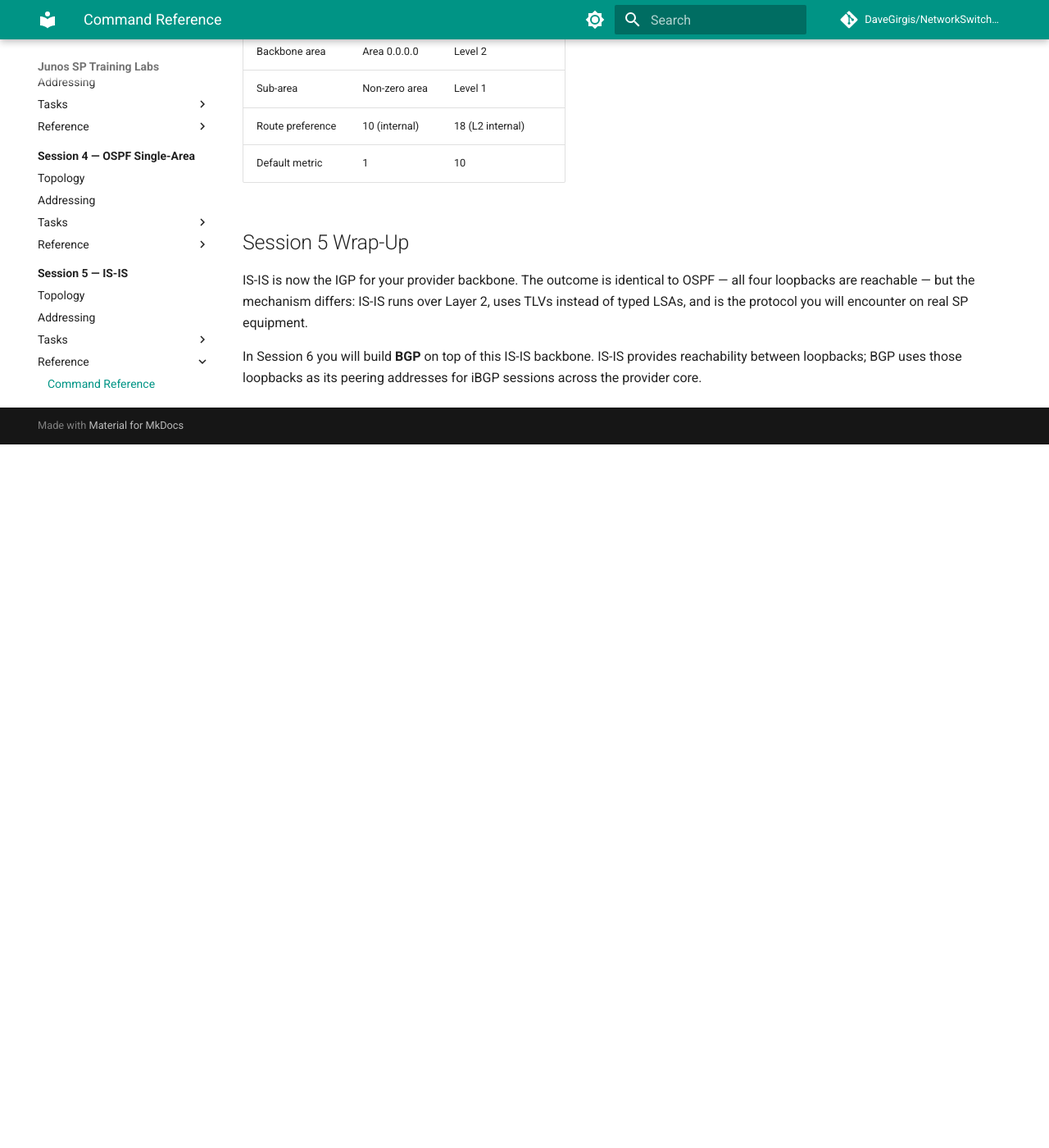
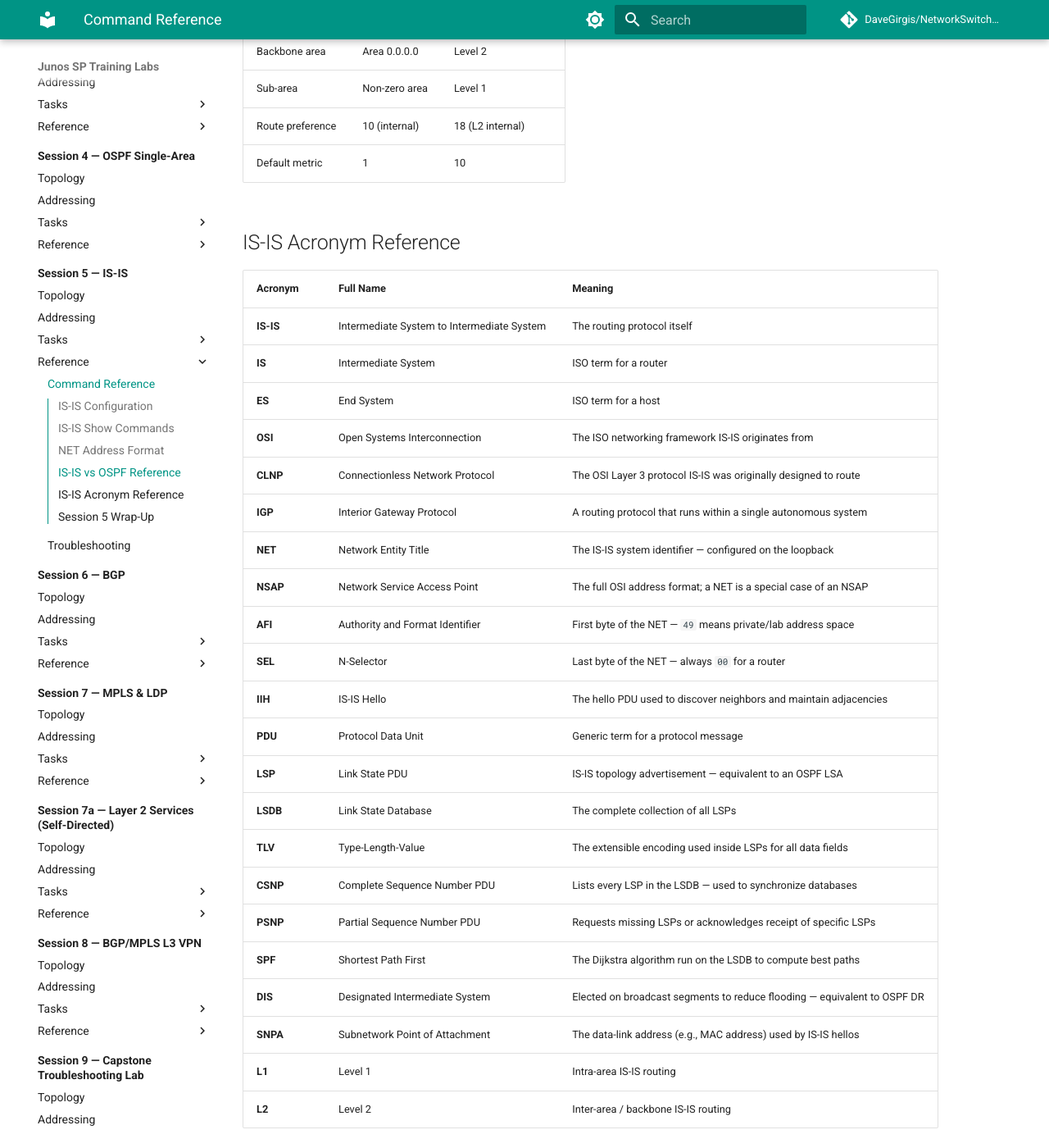
Before and after one commit to DaveGirgis/NetworkSwitchLab-JUNOS, an MkDocs documentation site: the page built from docs/session5/reference/commands.md, in a window 1280 px wide and 1400 px high, scrolled down 1635 px. Shown: the whole window at 82% size. Built offline with MkDocs 1.6.1 and Material for MkDocs 9.7.7, drawn with Linux system fonts in a browser that asks for light colours; comment, search, counter and statistics services are not loaded; before the commit the page ends 2177 px from its top, so only the background shows below that.

Commit message:
Add IS-IS protocol overview and acronym reference to Session 5
index.md: adds IS-IS Protocol Overview section covering origins (ISO/OSI/CLNP,
RFC 1195 Integrated IS-IS), IIH/LSP/CSNP/SPF operation, L1 vs L2 levels,
TLV extensibility, and DIS election.

commands.md: adds IS-IS Acronym Reference table defining 22 terms
(IS, ES, NET, NSAP, AFI, SEL, IIH, PDU, LSP, LSDB, TLV, CSNP, PSNP,
SPF, DIS, SNPA, L1, L2, OSI, CLNP, IGP, IS-IS).

Co-Authored-By: Claude Sonnet 4.6 <noreply@anthropic.com>

```diff
--- a/docs/session5/index.md
+++ b/docs/session5/index.md
@@ -14,6 +14,42 @@ By the end of this session you will be able to:
 
 - Session 4 complete — OSPF running on PE1, P1, P2, PE2 with full loopback reachability
 - The `JNCIS-SP-Core` GNS3 project is open and all four nodes are running
+
+## IS-IS Protocol Overview
+
+IS-IS (Intermediate System to Intermediate System) was designed by the **ISO** (International Organization for Standardization) as the routing protocol for **OSI** (Open Systems Interconnection) networks. In the OSI model, a router is called an **Intermediate System (IS)** and a host is called an **End System (ES)** — hence the name.
+
+Originally, IS-IS was built to route **CLNP** (Connectionless Network Protocol), the OSI equivalent of IP. In 1990, **RFC 1195** extended IS-IS to also carry IP routing information, creating what is commonly called **Integrated IS-IS**. This is the version used in all modern SP networks and on Junos.
+
+### How IS-IS Works
+
+IS-IS is a **link-state** protocol, which means every router builds a complete map of the network and runs **SPF** (Shortest Path First — the Dijkstra algorithm) locally to compute the best path to each destination. The same fundamental mechanism as OSPF, but with different packet types and addressing.
+
+The protocol operates in three steps:
+
+1. **Adjacency formation** — routers send **IIH** (IS-IS Hello) PDUs on each interface to discover neighbors and negotiate hold timers. IS-IS hellos carry **SNPA** (Subnetwork Point of Attachment) addresses — the MAC address on Ethernet — rather than IP addresses. This is why IS-IS runs at Layer 2.
+
+2. **LSP flooding** — once adjacent, each router generates an **LSP** (Link State PDU) describing its links and reachable prefixes. LSPs are flooded to all routers in the level. The collection of all LSPs forms the **LSDB** (Link State Database). **CSNP** (Complete Sequence Number PDU) and **PSNP** (Partial Sequence Number PDU) messages keep the LSDB synchronized.
+
+3. **SPF computation** — each router independently runs SPF on its LSDB copy to build a shortest-path tree and install routes.
+
+### IS-IS Levels
+
+IS-IS uses two routing levels instead of OSPF-style areas:
+
+| Level | Scope | Equivalent in OSPF |
+|-------|-------|-------------------|
+| **Level 1 (L1)** | Intra-area routing | Non-backbone area |
+| **Level 2 (L2)** | Inter-area / backbone routing | Area 0.0.0.0 |
+| **L1/L2** | Both — connects L1 areas to the L2 backbone | ABR |
+
+In a simple SP backbone with no customer routing, only Level 2 is needed. This session disables Level 1 on all routers, making the backbone a flat Level 2 domain — the most common configuration in real ISP networks.
+
+### LSPs and TLVs
+
+IS-IS encodes all information inside LSPs using **TLV** (Type-Length-Value) fields. Each TLV carries a specific type of information: IP reachability, IS neighbors, area addresses, and so on. This extensible format is why IS-IS was straightforward to extend for MPLS traffic engineering and segment routing — new TLVs were simply defined without changing the base protocol.
+
+On broadcast (multi-access) segments, IS-IS elects a **DIS** (Designated Intermediate System) — equivalent to OSPF's DR — to reduce LSP flooding overhead. On point-to-point links (as used in this lab), no DIS election occurs.
 
 ## Why IS-IS Instead of OSPF?
 
--- a/docs/session5/reference/commands.md
+++ b/docs/session5/reference/commands.md
@@ -50,6 +50,33 @@ Derive System ID from loopback: pad each octet to 3 digits, concatenate, group i
 | Route preference | 10 (internal) | 18 (L2 internal) |
 | Default metric | 1 | 10 |
 
+## IS-IS Acronym Reference
+
+| Acronym | Full Name | Meaning |
+|---------|-----------|---------|
+| **IS-IS** | Intermediate System to Intermediate System | The routing protocol itself |
+| **IS** | Intermediate System | ISO term for a router |
+| **ES** | End System | ISO term for a host |
+| **OSI** | Open Systems Interconnection | The ISO networking framework IS-IS originates from |
+| **CLNP** | Connectionless Network Protocol | The OSI Layer 3 protocol IS-IS was originally designed to route |
+| **IGP** | Interior Gateway Protocol | A routing protocol that runs within a single autonomous system |
+| **NET** | Network Entity Title | The IS-IS system identifier — configured on the loopback |
+| **NSAP** | Network Service Access Point | The full OSI address format; a NET is a special case of an NSAP |
+| **AFI** | Authority and Format Identifier | First byte of the NET — `49` means private/lab address space |
+| **SEL** | N-Selector | Last byte of the NET — always `00` for a router |
+| **IIH** | IS-IS Hello | The hello PDU used to discover neighbors and maintain adjacencies |
+| **PDU** | Protocol Data Unit | Generic term for a protocol message |
+| **LSP** | Link State PDU | IS-IS topology advertisement — equivalent to an OSPF LSA |
+| **LSDB** | Link State Database | The complete collection of all LSPs |
+| **TLV** | Type-Length-Value | The extensible encoding used inside LSPs for all data fields |
+| **CSNP** | Complete Sequence Number PDU | Lists every LSP in the LSDB — used to synchronize databases |
+| **PSNP** | Partial Sequence Number PDU | Requests missing LSPs or acknowledges receipt of specific LSPs |
+| **SPF** | Shortest Path First | The Dijkstra algorithm run on the LSDB to compute best paths |
+| **DIS** | Designated Intermediate System | Elected on broadcast segments to reduce flooding — equivalent to OSPF DR |
+| **SNPA** | Subnetwork Point of Attachment | The data-link address (e.g., MAC address) used by IS-IS hellos |
+| **L1** | Level 1 | Intra-area IS-IS routing |
+| **L2** | Level 2 | Inter-area / backbone IS-IS routing |
+
 ## Session 5 Wrap-Up
 
 IS-IS is now the IGP for your provider backbone. The outcome is identical to OSPF — all four loopbacks are reachable — but the mechanism differs: IS-IS runs over Layer 2, uses TLVs instead of typed LSAs, and is the protocol you will encounter on real SP equipment.
```
